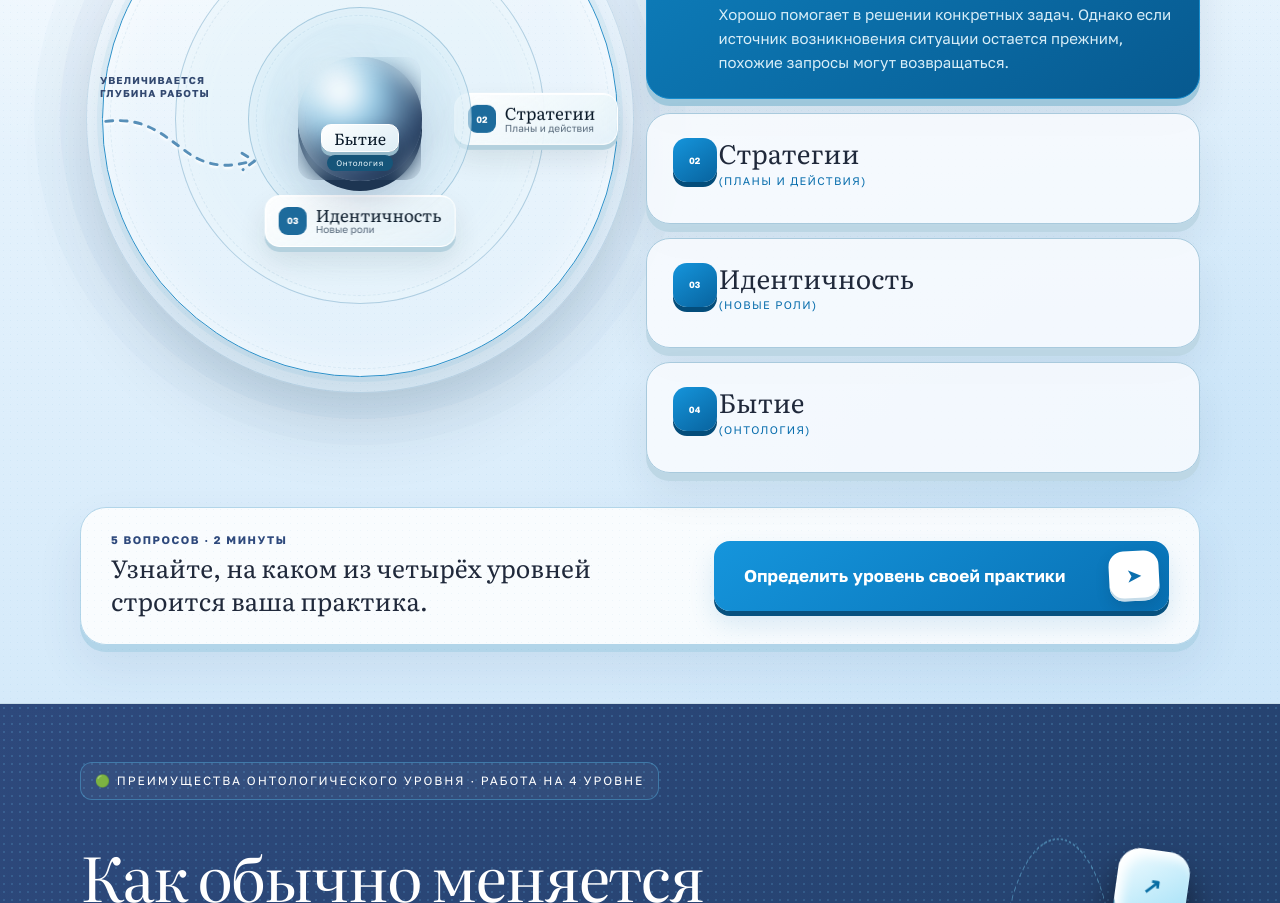
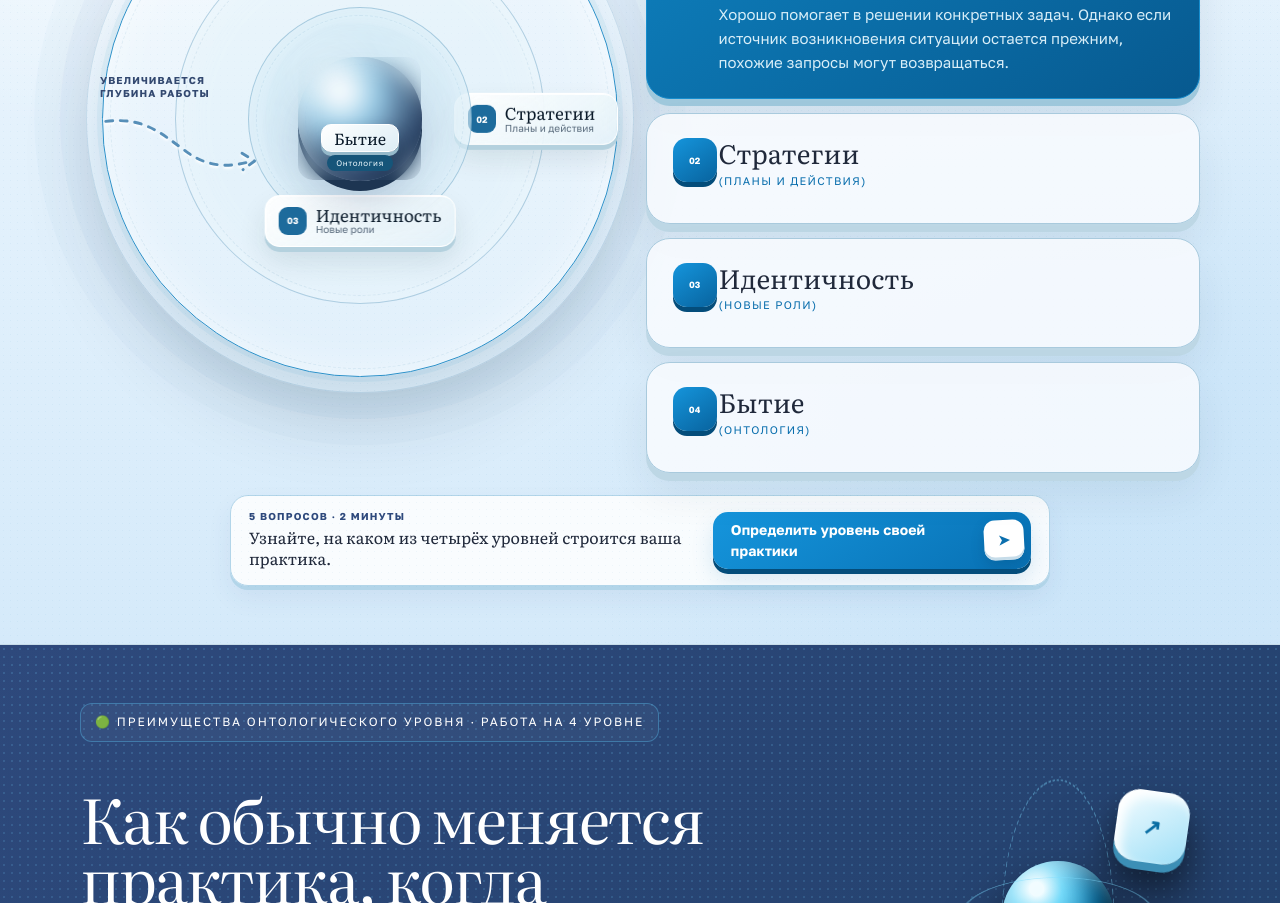
Before and after one commit to ronkin32222/altei-coach-quiz, a website: page index.html in a window 1280 px wide. Shown: the part 1842-2745 px from the top of the page. Drawn offline with Linux system fonts and the light colour scheme.

Commit message:
Reduce level section CTA emphasis

```diff
--- a/index.html
+++ b/index.html
@@ -163,7 +163,15 @@ body{background:#edf6fb}.screen{padding-top:104px;padding-bottom:104px}.hero-sta
 .levels-context p:first-child{grid-column:1/-1;max-width:760px;color:#20293b!important;font-size:1.12rem!important}
 .levels-context p:nth-child(2),.levels-context p:nth-child(3){padding-top:13px!important;border-top:1px solid #a8cfe5!important}
 .levels-context p:before,.levels-context p:after{display:none!important;content:none!important}
-@media(max-width:760px){.levels-context{grid-template-columns:1fr;gap:12px;margin-top:14px}.levels-context p:first-child{grid-column:auto;font-size:1rem!important}.levels-context p{font-size:.92rem!important;line-height:1.5!important}.levels-context p:nth-child(2),.levels-context p:nth-child(3){padding-top:11px!important}}</style>
+@media(max-width:760px){.levels-context{grid-template-columns:1fr;gap:12px;margin-top:14px}.levels-context p:first-child{grid-column:auto;font-size:1rem!important}.levels-context p{font-size:.92rem!important;line-height:1.5!important}.levels-context p:nth-child(2),.levels-context p:nth-child(3){padding-top:11px!important}}/* Quiet compact CTA below the level map */
+.levels-cta-simple{width:min(820px,calc(100% - 48px))!important;grid-template-columns:minmax(0,1fr) minmax(300px,.72fr)!important;gap:22px!important;margin-top:22px!important;padding:15px 18px!important;border-radius:18px!important;box-shadow:0 4px 0 #b2d5e9,0 12px 26px #2e497c12!important}
+.levels-cta-copy span{font-size:10px!important;letter-spacing:.12em!important}
+.levels-cta-copy p{margin:4px 0 0!important;font:1rem/1.35 var(--s)!important}
+.levels-cta-simple .cta{min-height:54px!important;padding:7px 7px 7px 18px!important;border-radius:15px!important;font-size:14px!important;box-shadow:0 5px 0 #044d7b,0 10px 22px #0b6fae25!important}
+.levels-cta-simple .tg-mark{width:40px!important;height:40px!important;flex-basis:40px!important;border-radius:11px!important}
+.levels-cta-simple .tg-mark svg{width:21px!important;height:21px!important}
+@media(max-width:900px){.levels-cta-simple{width:min(620px,calc(100% - 32px))!important;grid-template-columns:1fr!important;gap:12px!important}}
+@media(max-width:760px){.levels-cta-simple{width:calc(100% - 28px)!important;margin-top:16px!important;padding:13px!important;border-radius:16px!important}.levels-cta-copy p{font-size:.94rem!important}.levels-cta-simple .cta{min-height:50px!important;font-size:12px!important}}</style>
 </head>
 <body>
 <a class="skip" href="#content">Перейти к содержанию</a>
```
